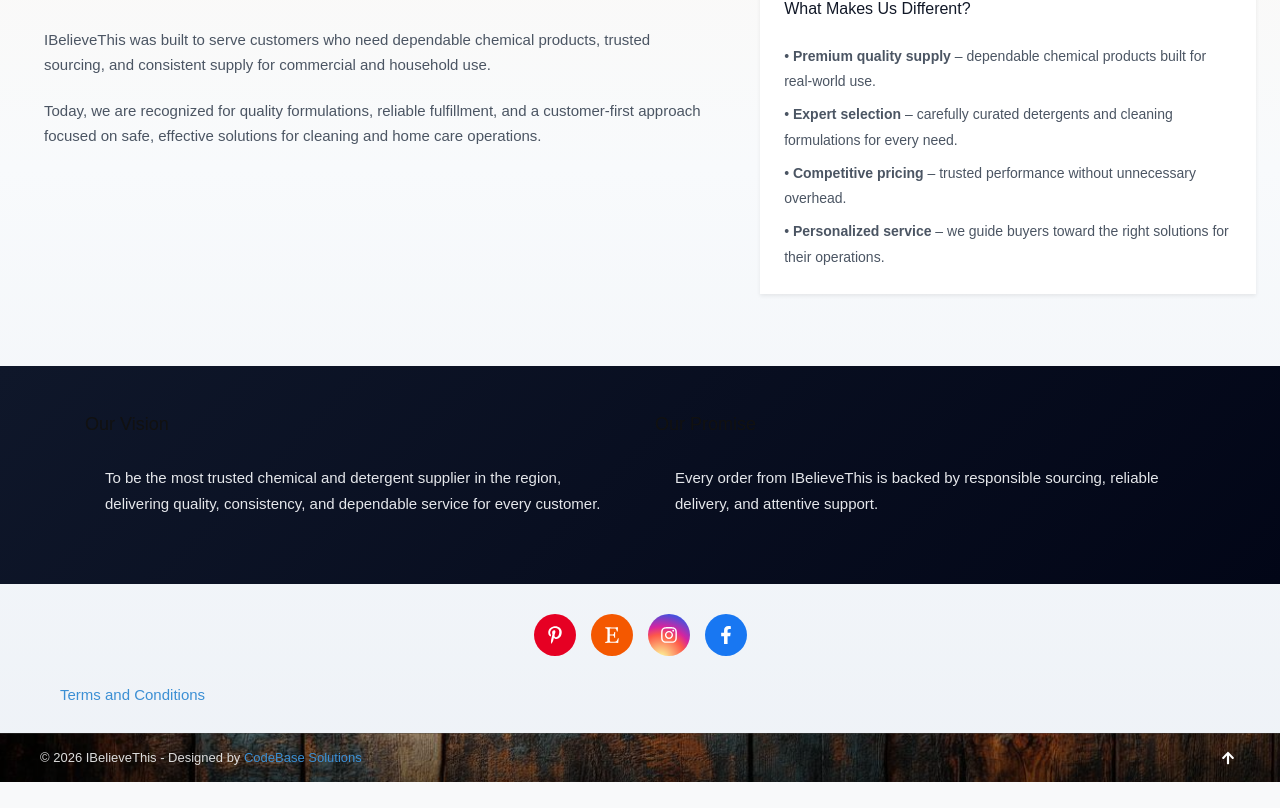
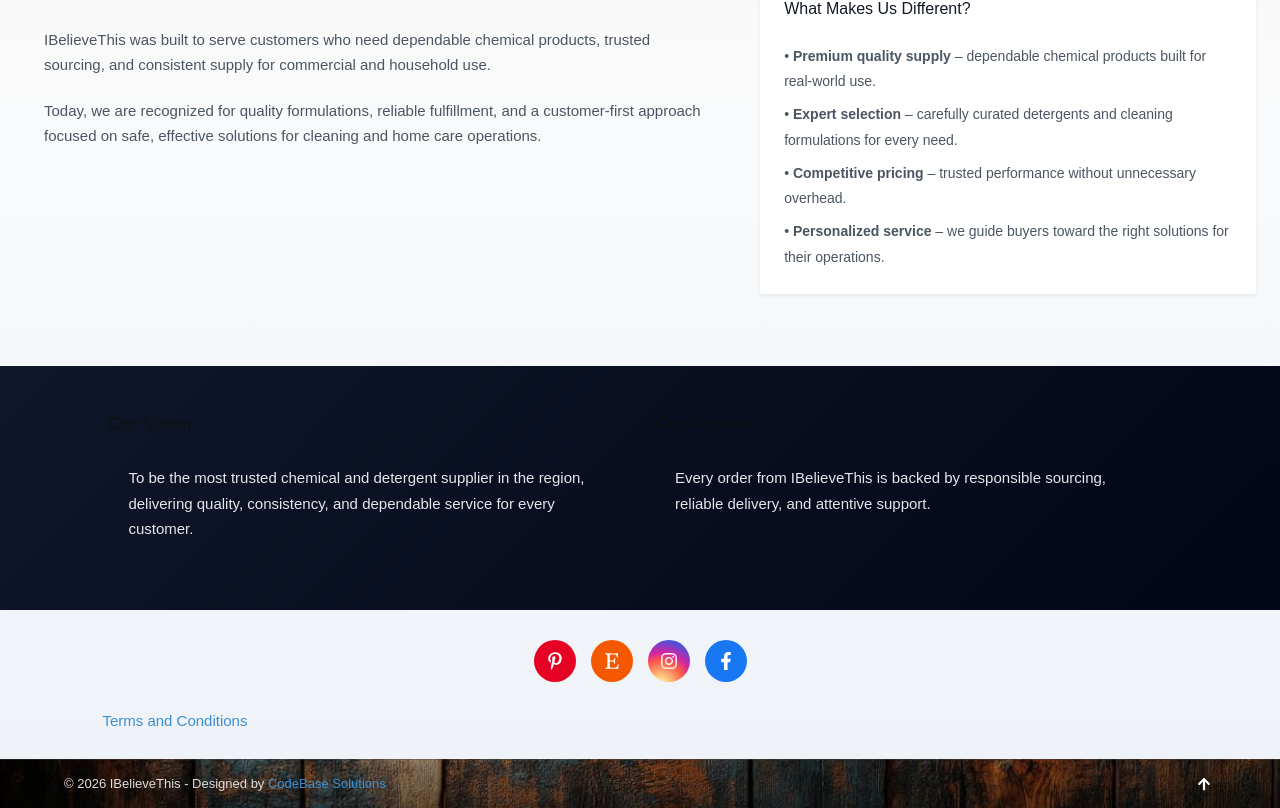
Before and after one commit to huzaifa12345/IBelieveThis-Frontend, a React (Vite) app: page /about in a window 1280 px wide. Shown: the part 584-1392 px from the top of the page. Before the commit the page ends 1366 px from the top, so only its background shows below. Built offline with nearby package versions, Linux system fonts and the light colour scheme; no server answers.

Commit message:
css update

```diff
--- a/src/App.css
+++ b/src/App.css
@@ -1,8 +1,9 @@
 #root {
-  max-width: 1280px;
-  margin: 0 auto;
-  padding: 2rem;
-  text-align: center;
+  max-width: none;
+  width: 100%;
+  margin: 0;
+  padding: 0;
+  text-align: initial;
 }
 
 .logo {
--- a/src/assets/css/FilterBar.css
+++ b/src/assets/css/FilterBar.css
@@ -19,9 +19,9 @@
 }
 
 .fb-container {
-  max-width: 1320px;
+  max-width: min(1680px, 90vw);
   margin: 0 auto;
-  padding: 0 20px;
+  padding: 0 clamp(16px, 3vw, 40px);
   display: flex;
   align-items: center;
   justify-content: space-between;
--- a/src/assets/css/Footer.css
+++ b/src/assets/css/Footer.css
@@ -8,9 +8,9 @@
 
 /* Middle Section with Social & Left Link */
 .ts-footer-middle {
-  max-width: 1200px;
+  max-width: min(1680px, 90vw);
   margin: 0 auto;
-  padding: 0 20px 25px 20px;
+  padding: 0 clamp(16px, 3vw, 40px) 25px;
   position: relative;
 }
 
@@ -79,7 +79,7 @@
 }
 
 .ts-wood-bar-content {
-  max-width: 1200px;
+  max-width: min(1680px, 90vw);
   margin: 0 auto;
   display: flex;
   justify-content: space-between;
--- a/src/assets/css/ThemeHome.css
+++ b/src/assets/css/ThemeHome.css
@@ -277,8 +277,22 @@
 /* --- Professional Product Cards --- */
 .product-grid-modern {
     display: grid;
-    grid-template-columns: repeat(auto-fill, minmax(280px, 1fr));
-    gap: 35px;
+    grid-template-columns: repeat(4, minmax(0, 1fr));
+    gap: 28px;
+}
+
+@media (max-width: 1199px) {
+    .product-grid-modern {
+        grid-template-columns: repeat(3, minmax(0, 1fr));
+        gap: 22px;
+    }
+}
+
+@media (max-width: 991px) {
+    .product-grid-modern {
+        grid-template-columns: repeat(2, minmax(0, 1fr));
+        gap: 16px;
+    }
 }
 
 .item-card {
--- a/src/assets/css/ThemeProductDetail.css
+++ b/src/assets/css/ThemeProductDetail.css
@@ -33,7 +33,7 @@
 .main-view-img {
   position: relative;
   width: 100%;
-  height: 500px;
+  height: clamp(280px, 42vw, 620px);
   display: flex;
   align-items: center;
   justify-content: center;
@@ -181,7 +181,8 @@
 
 /* --- Etsy-style size picker --- */
 .size-selector-wrap {
-  max-width: 420px;
+  max-width: min(480px, 100%);
+  width: 100%;
 }
 
 .size-select-etsy {
@@ -224,24 +225,30 @@
 .action-row {
   display: flex;
   flex-direction: column;
-  align-items: flex-start;
+  align-items: stretch;
   gap: 14px;
+  width: 100%;
+  max-width: min(520px, 100%);
 }
 
 .action-buttons {
   width: 100%;
   display: flex;
   flex-direction: row;
+  flex-wrap: wrap;
   gap: 12px;
 }
 
 .qty-input {
   display: flex;
+  align-items: stretch;
   background: #fff;
   border-radius: 14px;
   overflow: hidden;
   border: 1px solid var(--border-color);
   box-shadow: 0 2px 5px rgba(0,0,0,0.02);
+  width: fit-content;
+  max-width: 100%;
 }
 
 .qty-input button {
@@ -557,7 +564,7 @@
   .price-tag { font-size: 2rem; }
   .review-section-card { padding: 30px 20px; }
   .review-content-body { padding-left: 0; margin-top: 15px; }
-  .main-view-img { height: auto; width: 100%; }
+  .main-view-img { height: auto; min-height: 260px; width: 100%; }
 
   .image-main-card {
     position: relative;
@@ -576,4 +583,23 @@
     width: 85px;
     height: 85px;
   }
+
+  .action-row,
+  .size-selector-wrap {
+    max-width: 100%;
+  }
+
+  .action-buttons {
+    flex-direction: column;
+  }
 }
+
+@media (min-width: 1400px) {
+  .product-main-title {
+    font-size: clamp(2rem, 2.2vw, 2.6rem);
+  }
+
+  .main-view-img {
+    height: clamp(480px, 36vw, 680px);
+  }
+}
--- a/src/assets/css/theme-fixes.css
+++ b/src/assets/css/theme-fixes.css
@@ -0,0 +1,72 @@
+/**
+ * Store-wide responsive layout overrides.
+ * Bootstrap caps .container at 1140px — on large screens / browser zoom-out
+ * that leaves a huge empty void. Scale the content band with the viewport.
+ */
+
+/* Kill Vite template leftovers if App.css is ever imported */
+#root {
+  max-width: none !important;
+  width: 100% !important;
+  margin: 0 !important;
+  padding: 0 !important;
+  text-align: initial !important;
+}
+
+.App,
+.App > main {
+  width: 100%;
+  max-width: none;
+}
+
+/* Fluid-but-readable containers across store pages */
+.container {
+  width: 100% !important;
+  max-width: 100% !important;
+  margin-left: auto !important;
+  margin-right: auto !important;
+  padding-left: clamp(16px, 3vw, 40px) !important;
+  padding-right: clamp(16px, 3vw, 40px) !important;
+}
+
+@media (min-width: 768px) {
+  .container {
+    max-width: min(720px, 94vw) !important;
+  }
+}
+
+@media (min-width: 992px) {
+  .container {
+    max-width: min(960px, 94vw) !important;
+  }
+}
+
+@media (min-width: 1200px) {
+  .container {
+    max-width: min(1140px, 94vw) !important;
+  }
+}
+
+@media (min-width: 1400px) {
+  .container {
+    max-width: min(1320px, 94vw) !important;
+  }
+}
+
+@media (min-width: 1600px) {
+  .container {
+    max-width: min(1480px, 92vw) !important;
+  }
+}
+
+@media (min-width: 1920px) {
+  .container {
+    max-width: min(1680px, 90vw) !important;
+  }
+}
+
+@media (min-width: 2560px) {
+  .container {
+    max-width: min(1920px, 88vw) !important;
+  }
+}
--- a/src/index.css
+++ b/src/index.css
@@ -46,9 +46,13 @@
   background: none;
 }
 
+/* Base container; breakpoint scaling lives in theme-fixes.css (after Bootstrap) */
 .container {
-  max-width: 100%;
-  padding: 0 40px;
+  width: 100%;
+  margin-left: auto;
+  margin-right: auto;
+  padding-left: clamp(16px, 3vw, 40px);
+  padding-right: clamp(16px, 3vw, 40px);
 }
 
 .banner_bg_main,
--- a/src/pages/ThemeProductDetail.jsx
+++ b/src/pages/ThemeProductDetail.jsx
@@ -720,10 +720,14 @@
 
               {/* GEO / AEO: structured specs table for crawlers + answer engines */}
               <section className="spec-card mb-4" aria-labelledby="product-specs-heading">
-                <h2 id="product-specs-heading" className="h5 text-navy fw-bold mb-3">
+                <h2 id="product-specs-heading" className="h5 text-navy fw-bold">
                   Product Overview &amp; Specifications
                 </h2>
-                <table className="table table-bordered text-start small mb-3 spec-table">
+
+                {product.description ? (
+                  <p className="description-text">{product.description}</p>
+                ) : null}
+                <table className="table table-bordered text-start small mb-3 spec-table mt-3">
                   <tbody>
                     <tr>
                       <th scope="row" className="spec-label w-35">Brand</th>
@@ -753,9 +757,6 @@
                     </tr>
                   </tbody>
                 </table>
-                {product.description ? (
-                  <p className="description-text">{product.description}</p>
-                ) : null}
               </section>
 
               {requiresSize && (
@@ -803,9 +804,9 @@
 
               <div className="action-row mb-5">
                 <div className="qty-input">
-                  <button onClick={() => setQuantity(q => Math.max(1, q-1))}>-</button>
-                  <input type="number" value={quantity} readOnly />
-                  <button onClick={() => setQuantity(q => q+1)}>+</button>
+                  <button type="button" onClick={() => setQuantity(q => Math.max(1, q-1))}>-</button>
+                  <input type="number" value={quantity} readOnly aria-label="Quantity" />
+                  <button type="button" onClick={() => setQuantity(q => q+1)}>+</button>
                 </div>
                 <div className="action-buttons">
                   <button className="btn btn-add-cart" onClick={handleAddToCart}>
```
